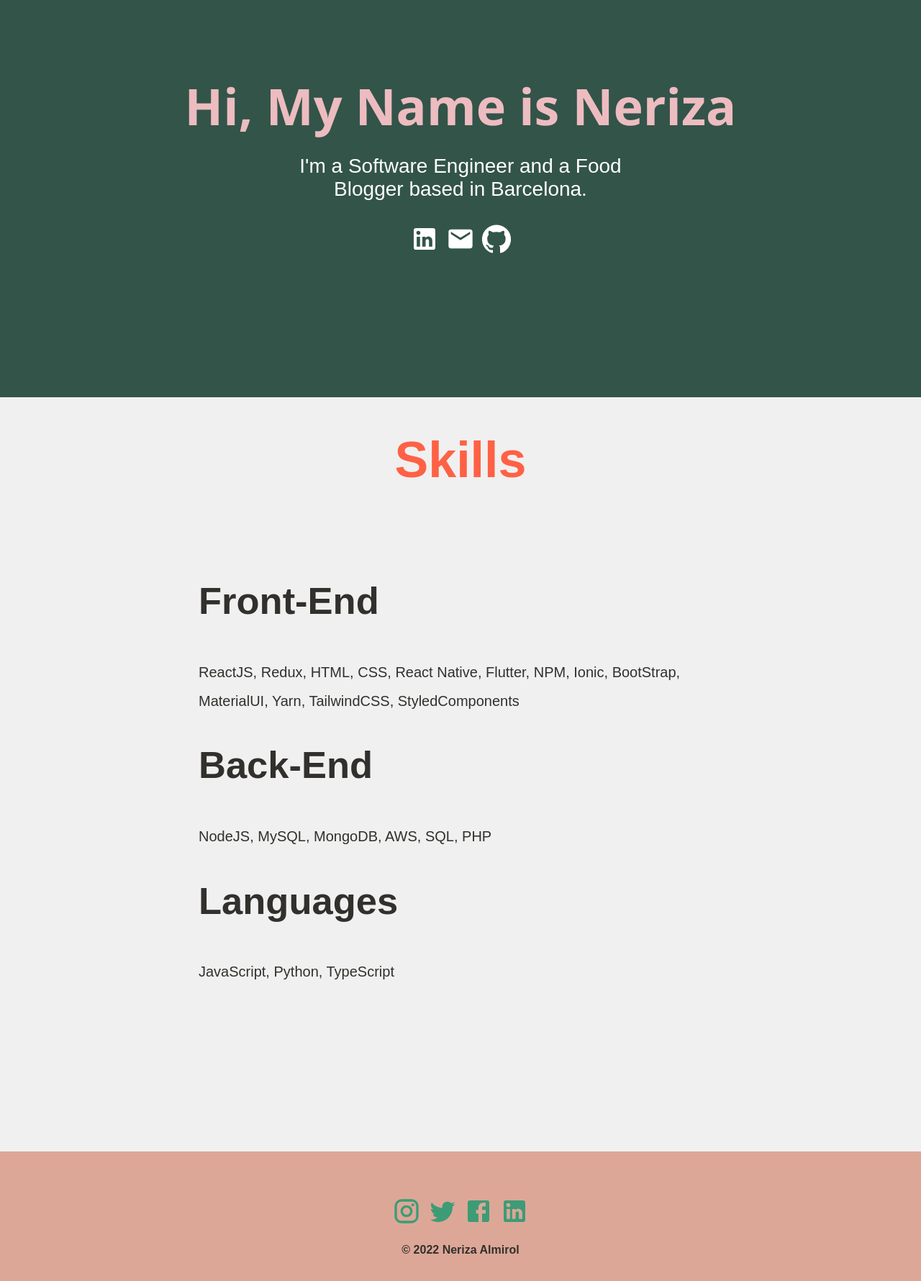
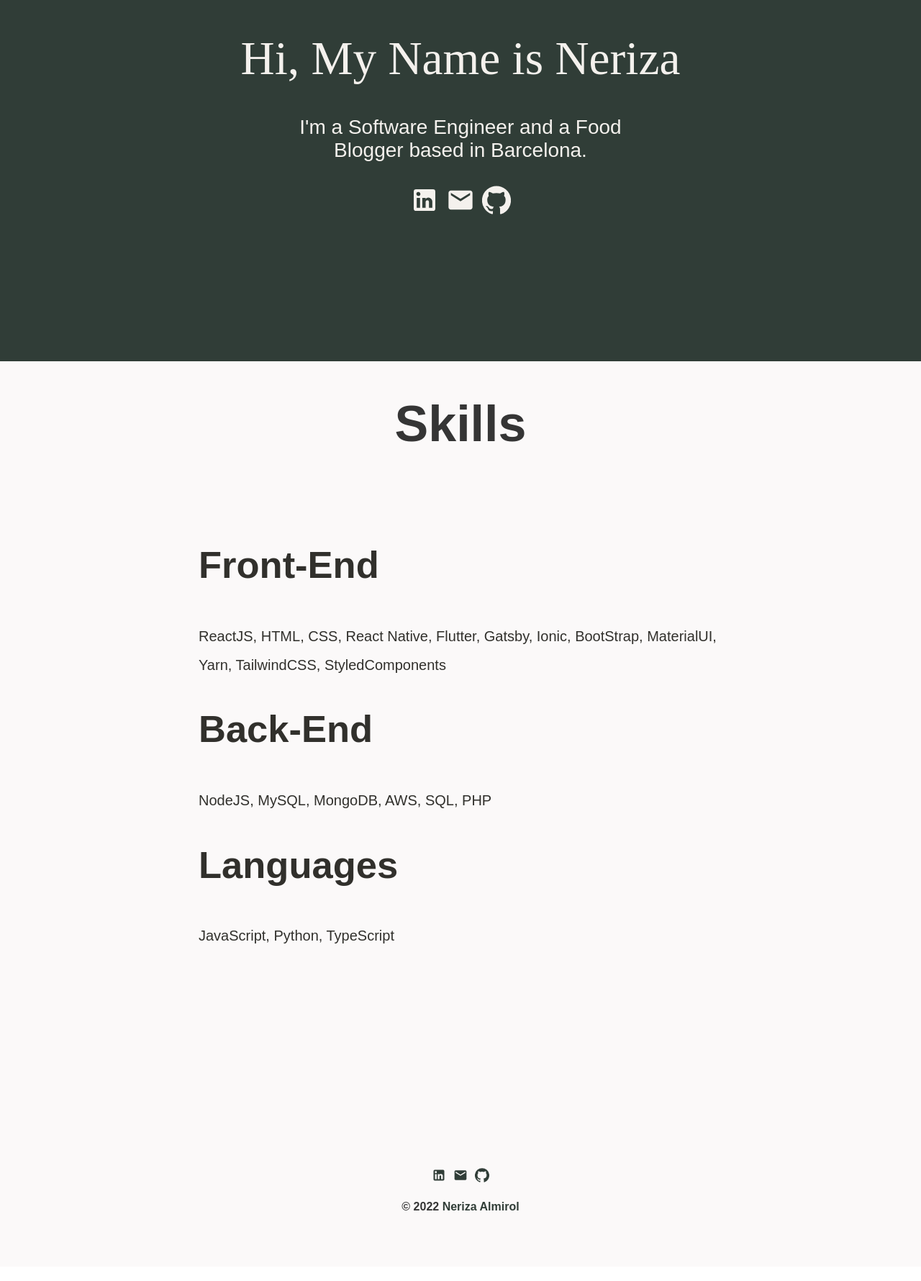
Before and after one commit to NerizaAlmirol/personal_portfolio, a React (Create React App) app: page / in a window 1280 px wide. Shown: the part 198-1978 px from the top of the page at 72% size. Built offline with nearby package versions, Linux system fonts and the light colour scheme.

Commit message:
change theme

```diff
--- a/src/App.css
+++ b/src/App.css
@@ -4,7 +4,7 @@
   display: flex;
   flex-direction: column;
   font-family: Arial, Helvetica, sans-serif;
-  background-color: #f0f0f0;
+  background-color: #FBF9F9;
 }
 
 body {
--- a/src/components/Footer.js
+++ b/src/components/Footer.js
@@ -1,7 +1,7 @@
 import React from 'react';
 import  InstagramIcon from '@material-ui/icons/Instagram';
-import  TwitterIcon from '@material-ui/icons/Twitter';
-import  FacebookIcon from '@material-ui/icons/Facebook';
+import EmailIcon from "@material-ui/icons/Email";
+import GithubIcon from "@material-ui/icons/GitHub";
 import  LinkedInIcon from '@material-ui/icons/LinkedIn';
 import "../styles/Footer.css";
 
@@ -9,10 +9,15 @@ function Footer() {
   return (
     <div className='footer'>
         <div className='socialMedia'>
-            <InstagramIcon />
-            <TwitterIcon />
-            <FacebookIcon />
-            <LinkedInIcon />
+          <a href="https://www.linkedin.com/in/neriza-almirol/"  target="_blank">
+          <LinkedInIcon />
+          </a>
+          <a href="mailto:hello@nerizaalmirol.com">
+          <EmailIcon />
+          </a>
+          <a href="https://github.com/NerizaAlmirol"  target="_blank">
+          <GithubIcon />
+          </a>
         </div>
         <p> &copy; 2022 <a href="https://www.linkedin.com/in/neriza-almirol/">Neriza Almirol</a></p>
     </div>
--- a/src/pages/Home.js
+++ b/src/pages/Home.js
@@ -28,7 +28,7 @@ function Home() {
           <li className="item">
             <h2> Front-End</h2>
             <span>
-              ReactJS, Redux, HTML, CSS, React Native, Flutter, NPM,
+              ReactJS, HTML, CSS, React Native, Flutter, Gatsby,
               Ionic, BootStrap, MaterialUI, Yarn, TailwindCSS, StyledComponents
             </span>
           </li>
--- a/src/styles/Footer.css
+++ b/src/styles/Footer.css
@@ -1,7 +1,7 @@
 .footer {
     width: 100%;
     height: 200px;
-    background: #dda797;
+    background: #FBF9F9;
     display: flex;
     justify-content: center;
     align-items: center;
@@ -13,19 +13,19 @@
   .socialMedia svg {
     margin: 20px;
     cursor: pointer;
-    font-size: 40px;
+    font-size: 20px;
     margin: 5px;
-    color: #3d9c76;
+    color: #303D37;
 }
 
 .footer p {
-  color: #31302c;
+  color: #353535;
   font-weight: 600;
 }
 
 .footer a {
   text-decoration: none;
-  color: #31302c;
+  color: #303D37;
   font-weight: 600;
 }
 
--- a/src/styles/Home.css
+++ b/src/styles/Home.css
@@ -13,14 +13,14 @@
     justify-content: center;
     align-items: center;
     text-align: center;
-    background-color: #335449;
-    color: #fff;
+    background-color: #303D37;
+    color: #F4F1ED;
   }
 
   .about h2 {
-    font-family: "Segoe UI", Tahoma, Geneva, Verdana, sans-serif;
-    font-size: 70px;
-    color: #edbcc0;
+    color: #F4F1ED;
+    height: 30px;
+    font: normal 5.1vw/1 "Saol Display";
     height: 30px;
 }
 
@@ -31,7 +31,7 @@
   .prompt svg {
     font-size: 40px;
     margin: 5px;
-    color: #fff;
+    color: #F4F1ED;
   }
 
   .skills {
@@ -44,7 +44,7 @@
   }
 
   .skills h1 {
-    color: #ff6145;
+    color: #353535;
   }
 
   .skills .list {
--- a/src/styles/Navbar.css
+++ b/src/styles/Navbar.css
@@ -2,6 +2,7 @@
   width: 100%;
   height: 50px;
   background: #dda797;
+  display: none;
 }
 
 .links {
```
